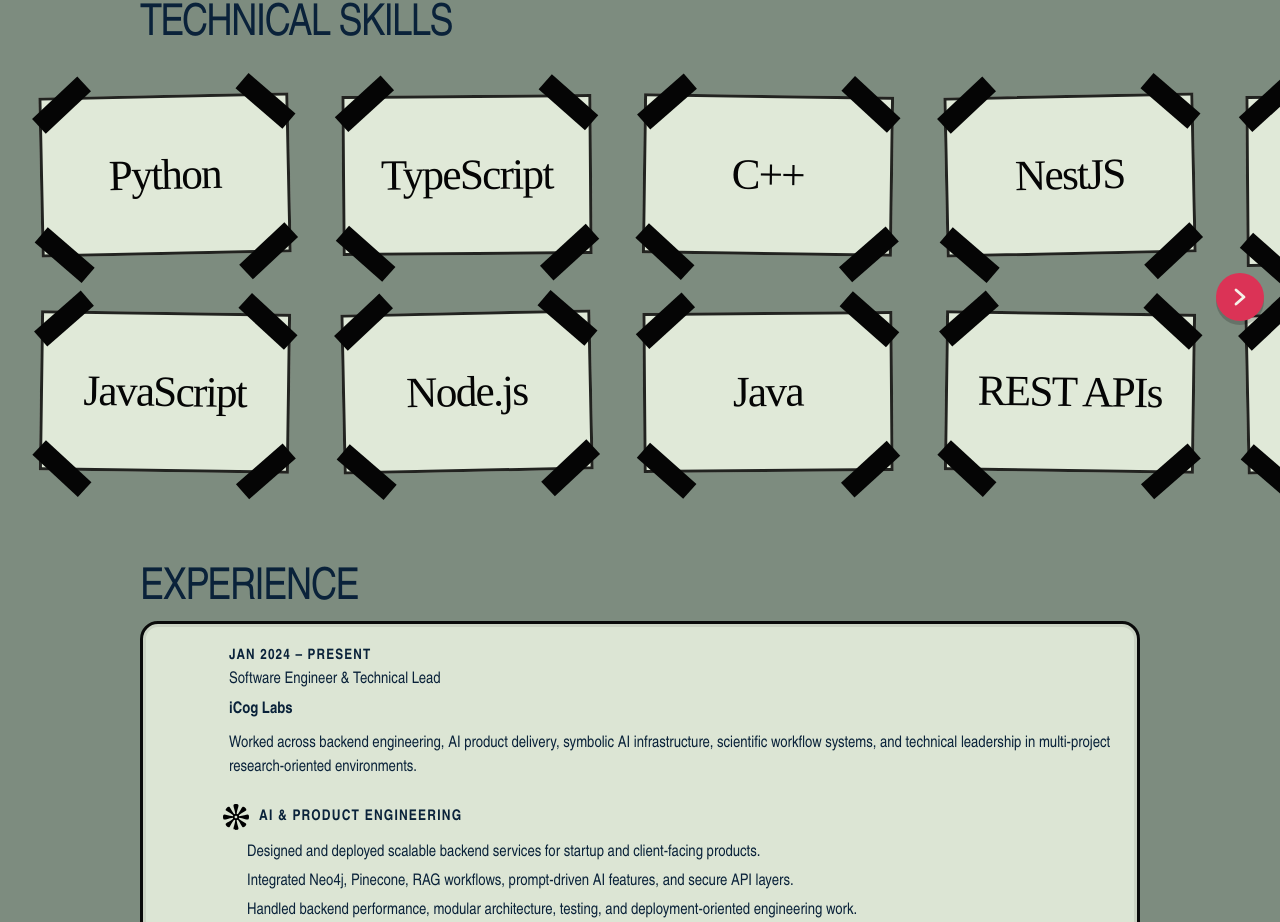
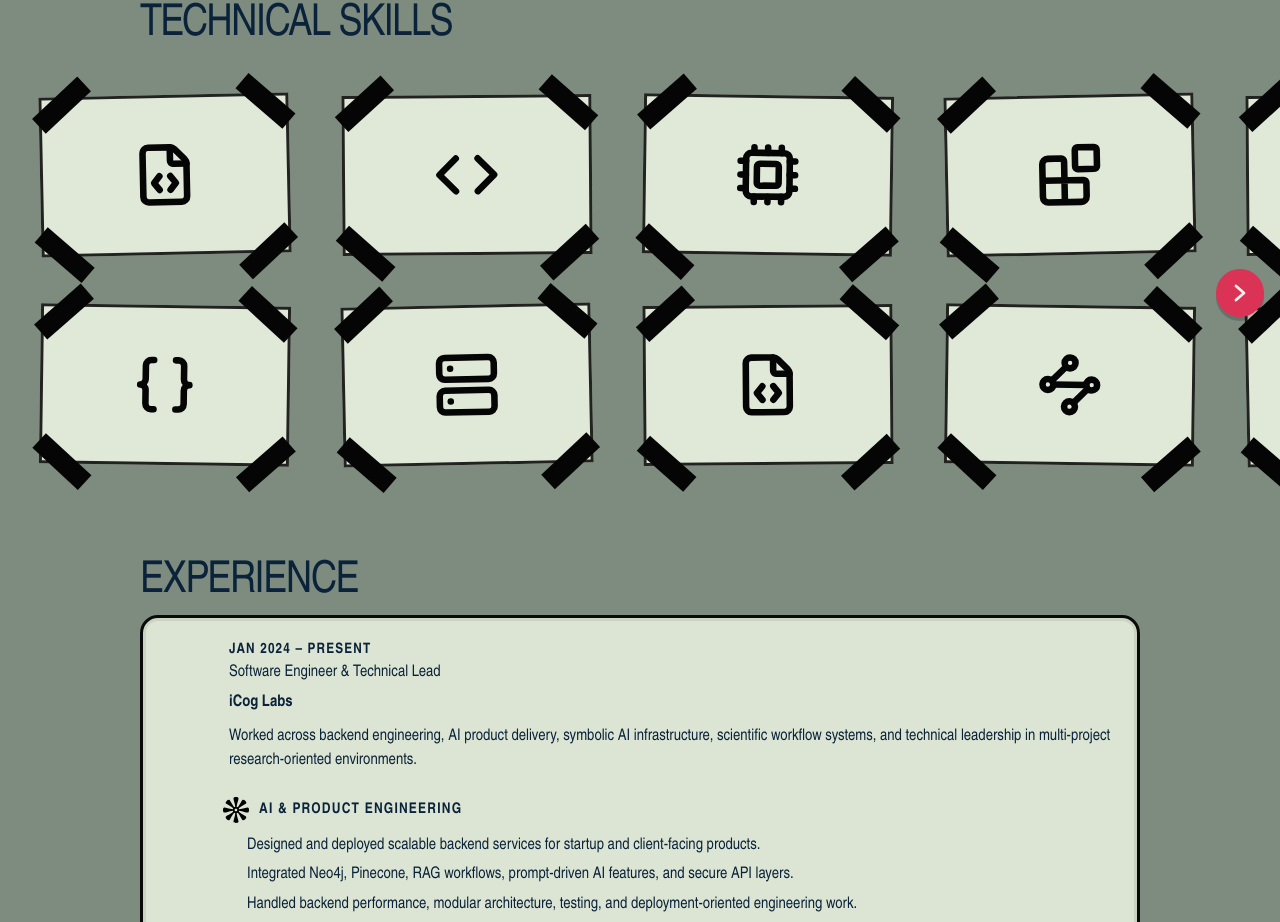
Before and after one commit to Tibex88/portfolio-site, a Vue app: page / in a window 1280 px wide. Shown: the part 1386-2308 px from the top of the page. Built offline with nearby package versions, Linux system fonts and the light colour scheme.

Commit message:
feat: add icon-based skill cards

```diff
--- a/package.json
+++ b/package.json
@@ -11,6 +11,7 @@
   },
   "dependencies": {
     "@tailwindcss/vite": "^4.2.4",
+    "lucide-vue-next": "^1.0.0",
     "pinia": "3.0.3",
     "tailwindcss": "^4.2.4",
     "vue": "3.5.16",
--- a/src/components/SkillsSection.vue
+++ b/src/components/SkillsSection.vue
@@ -1,6 +1,29 @@
 <script setup lang="ts">
+import {
+  Binary,
+  Blocks,
+  Bot,
+  BrainCircuit,
+  Braces,
+  ChartNetwork,
+  Cloud,
+  Code,
+  Container,
+  Cpu,
+  Database,
+  DatabaseZap,
+  FileCode,
+  HardDrive,
+  MessageSquare,
+  Monitor,
+  Network,
+  Server,
+  Terminal,
+  Waypoints,
+  Zap,
+} from 'lucide-vue-next'
 import { storeToRefs } from 'pinia'
-import { computed, onBeforeUnmount, onMounted, ref } from 'vue'
+import { type Component, computed, onBeforeUnmount, onMounted, ref } from 'vue'
 import { usePortfolioStore } from '@/stores/portfolio'
 
 const store = usePortfolioStore()
@@ -9,12 +32,48 @@ const scrollFrame = ref<HTMLElement | null>(null)
 const scrollDirection = ref<'left' | 'right'>('right')
 const showScrollCue = ref(false)
 
+const skillIconMap: Record<string, Component> = {
+  Python: FileCode,
+  JavaScript: Braces,
+  TypeScript: Code,
+  'Node.js': Server,
+  'C++': Cpu,
+  Java: FileCode,
+  NestJS: Blocks,
+  'REST APIs': Waypoints,
+  'Modular System Design': Blocks,
+  MySQL: Database,
+  SQLite: Database,
+  MongoDB: Database,
+  Neo4j: ChartNetwork,
+  Pinecone: DatabaseZap,
+  Cypher: Binary,
+  'Graph Modeling': Network,
+  'AWS EC2': Cloud,
+  S3: HardDrive,
+  Lambda: Zap,
+  Docker: Container,
+  Linux: Terminal,
+  VirtualBox: Monitor,
+  'Hyper-V': Monitor,
+  'Symbolic / Hybrid AI': BrainCircuit,
+  RAG: DatabaseZap,
+  'Agentic Systems': Bot,
+  'Knowledge Graphs': ChartNetwork,
+  'Prompt Engineering': MessageSquare,
+}
+
+function resolveSkillIcon(title: string) {
+  return skillIconMap[title] ?? Blocks
+}
+
 const skillCards = computed(() =>
   skillGroupItems.value.flatMap((group) =>
     group.items.map((item, index) => ({
       id: `${group.id}-${index}`,
       title: item,
       group: group.title,
+      icon: resolveSkillIcon(item),
       tilt: index % 3 === 0 ? '-1.2deg' : index % 3 === 1 ? '0.8deg' : '-0.45deg',
     })),
   ),
@@ -98,15 +157,21 @@ onBeforeUnmount(() => {
             <span class="absolute bottom-[6px] left-2 z-[3] h-[clamp(14px,5vw,20px)] w-[clamp(56px,22%,78px)] rotate-[42deg] bg-[#050505]" />
             <span class="absolute right-2 bottom-[6px] z-[3] h-[clamp(14px,5vw,20px)] w-[clamp(56px,22%,78px)] rotate-[-42deg] bg-[#050505]" />
             <div class="flex min-h-[160px] items-center justify-center border-[3px] border-[rgba(0,0,0,0.85)] bg-[rgba(228,237,220,0.96)] px-5 py-6 text-center">
-              <p
-                class="max-w-full break-words text-center font-['Brush_Script_MT','Segoe_Script','Marker_Felt',cursive] text-[calc(42px*var(--body-text-scale))] leading-[0.9] tracking-[-0.04em] text-[#050505] normal-case min-[810px]:text-[calc(54px*var(--body-text-scale))] min-[1310px]:text-[calc(66px*var(--body-text-scale))]"
-              >
-                {{ skill.title }}
-              </p>
+              <component
+                :is="skill.icon"
+                class="h-[calc(64px*var(--body-text-scale))] w-[calc(64px*var(--body-text-scale))] text-[#050505] min-[810px]:h-[calc(82px*var(--body-text-scale))] min-[810px]:w-[calc(82px*var(--body-text-scale))] min-[1310px]:h-[calc(94px*var(--body-text-scale))] min-[1310px]:w-[calc(94px*var(--body-text-scale))]"
+                :stroke-width="2.4"
+                aria-hidden="true"
+              />
               <p
                 class="pointer-events-none absolute top-[-20px] left-1/2 z-[4] m-0 -translate-x-1/2 translate-y-[-8px] rotate-[-2deg] rounded-[18px] bg-[var(--accent)] px-4 pt-2 pb-[10px] whitespace-nowrap font-['Brush_Script_MT','Segoe_Script','Marker_Felt',cursive] text-[calc(26px*var(--body-text-scale))] leading-none tracking-[0.02em] text-[#050505] uppercase opacity-0 shadow-[0_4px_0_rgba(0,0,0,0.16)] transition duration-180 ease-[ease] group-hover/skill:translate-y-0 group-hover/skill:rotate-0 group-hover/skill:opacity-100 min-[810px]:text-[calc(30px*var(--body-text-scale))] min-[1310px]:text-[calc(34px*var(--body-text-scale))]"
               >
                 {{ skill.group }}
+              </p>
+              <p
+                class="pointer-events-none absolute bottom-[-20px] left-1/2 z-[4] m-0 -translate-x-1/2 translate-y-[8px] rotate-[2deg] rounded-[18px] bg-[var(--accent)] px-4 pt-2 pb-[10px] whitespace-nowrap font-['Brush_Script_MT','Segoe_Script','Marker_Felt',cursive] text-[calc(22px*var(--body-text-scale))] leading-none tracking-[0.01em] text-[#050505] normal-case opacity-0 shadow-[0_4px_0_rgba(0,0,0,0.16)] transition duration-180 ease-[ease] group-hover/skill:translate-y-0 group-hover/skill:rotate-0 group-hover/skill:opacity-100 min-[810px]:text-[calc(25px*var(--body-text-scale))] min-[1310px]:text-[calc(28px*var(--body-text-scale))]"
+              >
+                {{ skill.title }}
               </p>
             </div>
           </article>
```
Also changed, not shown: 1 other file (tests, documents, lock files or other folders).
